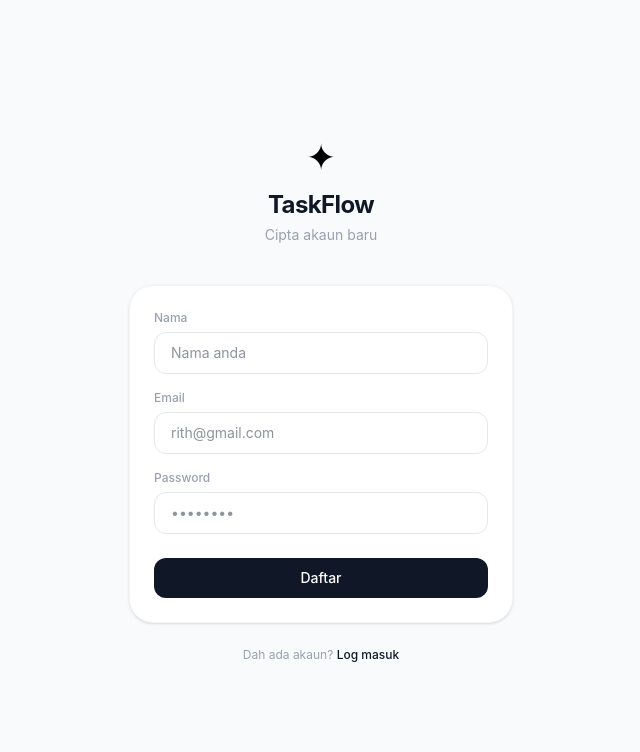
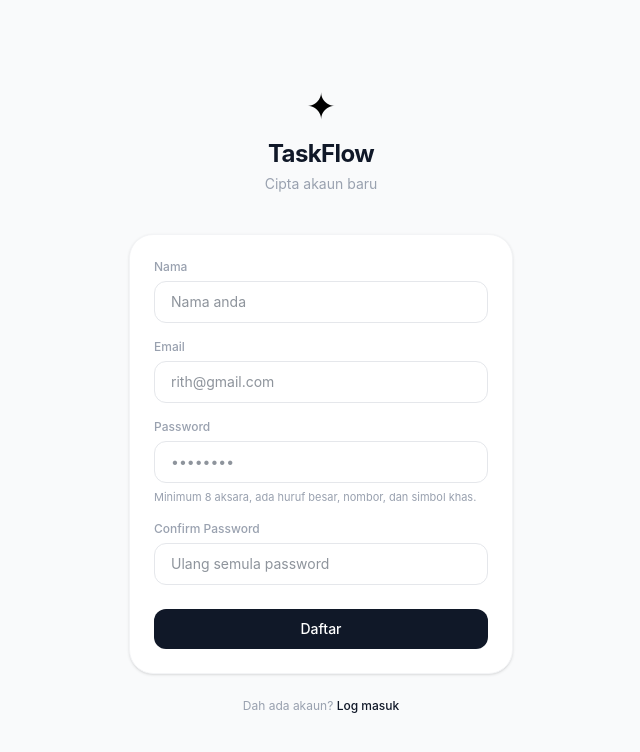
Before and after one commit to Trixxy98/TaskFlow-API, a React (Vite) app in the folder client-server/: page / in a window 1280 px wide. Both pictures are taken after a click on the button "Daftar sekarang". Shown: the top 752 px of the page, without its empty margins (319-959 px from the left). Built offline with nearby package versions, Linux system fonts and the light colour scheme.

Commit message:
feat: Adding validation for entering password

```diff
--- a/client-server/src/pages/Register.jsx
+++ b/client-server/src/pages/Register.jsx
@@ -2,22 +2,52 @@ import { useState } from "react";
 import { registerUser } from "../services/api";
 
 export default function Register({ goToLogin }) {
-  const [form, setForm] = useState({ name: "", email: "", password: "" });
+  const [form, setForm] = useState({ name: "", email: "", password: "", confirmPassword: "" });
   const [error, setError] = useState("");
   const [success, setSuccess] = useState("");
   const [loading, setLoading] = useState(false);
 
   const handleSubmit = async (e) => {
     e.preventDefault();
-    setLoading(true);
     setError("");
     setSuccess("");
 
-    const res = await registerUser(form);
+    if (form.password.length < 8) {
+      setError("Password mesti sekurang-kurangnya 8 aksara.");
+      return;
+    }
+
+    if (!/[A-Z]/.test(form.password)) {
+      setError("Password mesti ada sekurang-kurangnya 1 huruf besar (A-Z).");
+      return;
+    }
+
+    if (!/[0-9]/.test(form.password)) {
+      setError("Password mesti ada sekurang-kurangnya 1 nombor.");
+      return;
+    }
+
+    if (!/[^A-Za-z0-9]/.test(form.password)) {
+      setError("Password mesti ada sekurang-kurangnya 1 simbol khas (contoh: !@#$).");
+      return;
+    }
+
+    if (form.password !== form.confirmPassword) {
+      setError("Confirmation password tidak sama dengan password.");
+      return;
+    }
+
+    setLoading(true);
+
+    const res = await registerUser({
+      name: form.name,
+      email: form.email,
+      password: form.password,
+    });
 
     if (res.success) {
       setSuccess("Akaun berjaya didaftarkan! Sila log masuk.");
-      setForm({ name: "", email: "", password: "" });
+      setForm({ name: "", email: "", password: "", confirmPassword: "" });
     } else {
       setError(res.message);
     }
@@ -80,6 +110,21 @@ export default function Register({ goToLogin }) {
               className="w-full border border-gray-200 text-gray-800 rounded-xl px-4 py-2.5 text-sm outline-none focus:border-gray-400 transition"
               required
             />
+            <p className="text-[11px] text-gray-400 mt-1.5">
+              Minimum 8 aksara, ada huruf besar, nombor, dan simbol khas.
+            </p>
+          </div>
+
+          <div>
+            <label className="block text-xs text-gray-400 mb-1.5 font-medium">Confirm Password</label>
+            <input
+              type="password"
+              placeholder="Ulang semula password"
+              value={form.confirmPassword}
+              onChange={(e) => setForm({ ...form, confirmPassword: e.target.value })}
+              className="w-full border border-gray-200 text-gray-800 rounded-xl px-4 py-2.5 text-sm outline-none focus:border-gray-400 transition"
+              required
+            />
           </div>
 
           <button
```
